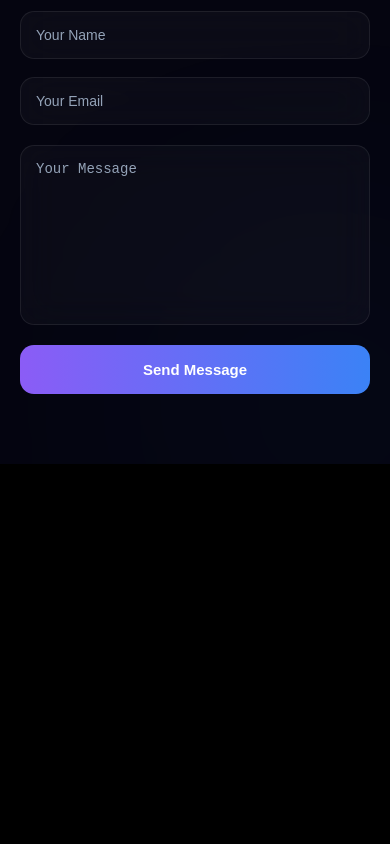
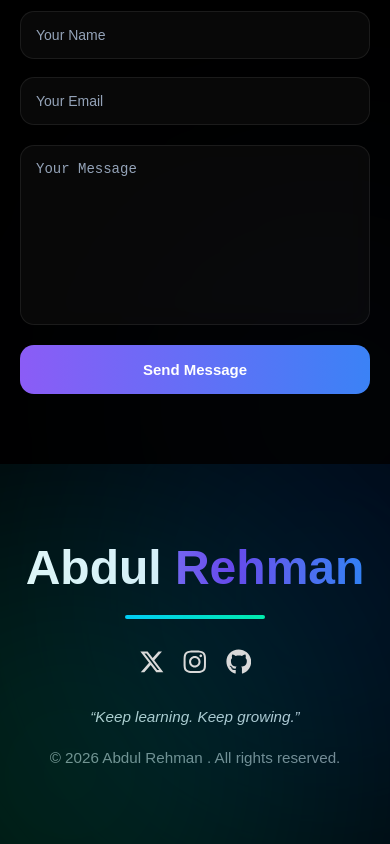
Before and after one commit to abdulrehmanmughal00/-portfolio-, a Next.js app: page / in a window 390 px wide. Shown: the part 6970-7814 px from the top of the page. Before the commit the page ends 7434 px from the top, so only its background shows below. Built offline with nearby package versions, Linux system fonts and the light colour scheme.

Commit message:
add : footer

```diff
--- /dev/null
+++ b/src/app/components/Footer.module.css
@@ -0,0 +1,121 @@
+.footer {
+  position: relative;
+  overflow: hidden;
+
+  min-height: 380px;
+
+  display: flex;
+  flex-direction: column;
+  justify-content: center;
+  align-items: center;
+
+  background: #000;
+  text-align: center;
+}
+
+.name {
+  font-size: 64px;
+  font-weight: 800;
+  color: white;
+  line-height: 1.1;
+}
+
+.span {
+  background: linear-gradient(
+    90deg,
+    #8b5cf6 0%,
+    #7c3aed 30%,
+    #6366f1 65%,
+    #3b82f6 100%
+  );
+
+  -webkit-background-clip: text;
+  -webkit-text-fill-color: transparent;
+  background-clip: text;
+  color: transparent;
+}
+
+.line {
+  width: 140px;
+  height: 4px;
+
+  margin: 20px 0 30px;
+
+  border-radius: 50px;
+
+  background: linear-gradient(90deg, #00d4ff, #00ffa2);
+}
+
+.socials {
+  display: flex;
+  gap: 24px;
+  font-size: 2rem;
+  margin-bottom: 28px;
+  z-index: 2;
+}
+
+.socials a {
+  color: #d9d9d9;
+  transition: 0.3s;
+}
+
+.socials a:hover {
+  color: white;
+  transform: translateY(-4px);
+}
+
+.quote {
+  font-style: italic;
+  color: #d2d2d2;
+  font-size: 1.1rem;
+  margin-bottom: 24px;
+}
+
+.copy {
+  color: #8a8a8a;
+  font-size: 0.95rem;
+}
+
+.glowLeft {
+  position: absolute;
+  left: -180px;
+  bottom: -180px;
+
+  width: 500px;
+  height: 500px;
+
+  background: #00ff99;
+  opacity: 0.18;
+  filter: blur(140px);
+  border-radius: 50%;
+}
+
+.glowRight {
+  position: absolute;
+  right: -180px;
+  top: -120px;
+
+  width: 500px;
+  height: 500px;
+
+  background: #005dff;
+  opacity: 0.2;
+  filter: blur(150px);
+  border-radius: 50%;
+}
+
+@media (max-width: 768px) {
+  .name {
+    font-size: 3rem;
+  }
+
+  .socials {
+    font-size: 1.6rem;
+    gap: 18px;
+  }
+
+  .quote {
+    font-size: 0.95rem;
+    padding: 0 20px;
+  }
+}
--- /dev/null
+++ b/src/app/components/Footer.tsx
@@ -0,0 +1,53 @@
+"use client";
+
+import Styles from "./Footer.module.css";
+import {
+  FaYoutube,
+  FaXTwitter,
+  FaLinkedinIn,
+  FaInstagram,
+  FaGithub,
+} from "react-icons/fa6";
+
+const Footer = () => {
+  return (
+    <footer className={Styles.footer}>
+      <div className={Styles.glowLeft}></div>
+      <div className={Styles.glowRight}></div>
+
+      <h1 className={Styles.name}>
+            Abdul <span className={Styles.span}>Rehman</span>
+          </h1>
+
+      <div className={Styles.line}></div>
+
+      <div className={Styles.socials}>
+        <a href="#">
+          <FaXTwitter />
+        </a>
+
+        <a
+          href="https://www.instagram.com/abdulrehmanmughalll"
+          target="_blank"
+          rel="noopener noreferrer"
+        >
+          <FaInstagram />
+        </a>
+
+        <a
+          href="https://github.com/abdulrehmanmughal00"
+          target="_blank"
+          rel="noopener noreferrer"
+        >
+          <FaGithub />
+        </a>
+      </div>
+
+      <p className={Styles.quote}>&ldquo;Keep learning. Keep growing.&rdquo;</p>
+
+      <p className={Styles.copy}>© 2026 Abdul Rehman . All rights reserved.</p>
+    </footer>
+  );
+};
+
+export default Footer;
--- a/src/app/page.module.css
+++ b/src/app/page.module.css
@@ -3,7 +3,7 @@
   width: 100%;
   height: auto;
   overflow: hidden;
-  background-color: #050510;
+  /* background-color: #050510; */
   /* background-color: black; */
   color: white;
 }
--- a/src/app/page.tsx
+++ b/src/app/page.tsx
@@ -2,6 +2,7 @@
 import About from "./components/About";
 import Account from "./components/Account";
 import Experience from "./components/Experience";
+import Footer from "./components/Footer";
 import Home from "./components/Home";
 import Navbar from "./components/Navbar";
 import Project from "./components/Project";
@@ -54,6 +55,7 @@ const page = () => {
         <Project />
         <Experience />
         <Contact />
+        <Footer />
       </section>
     </>
   );
```
